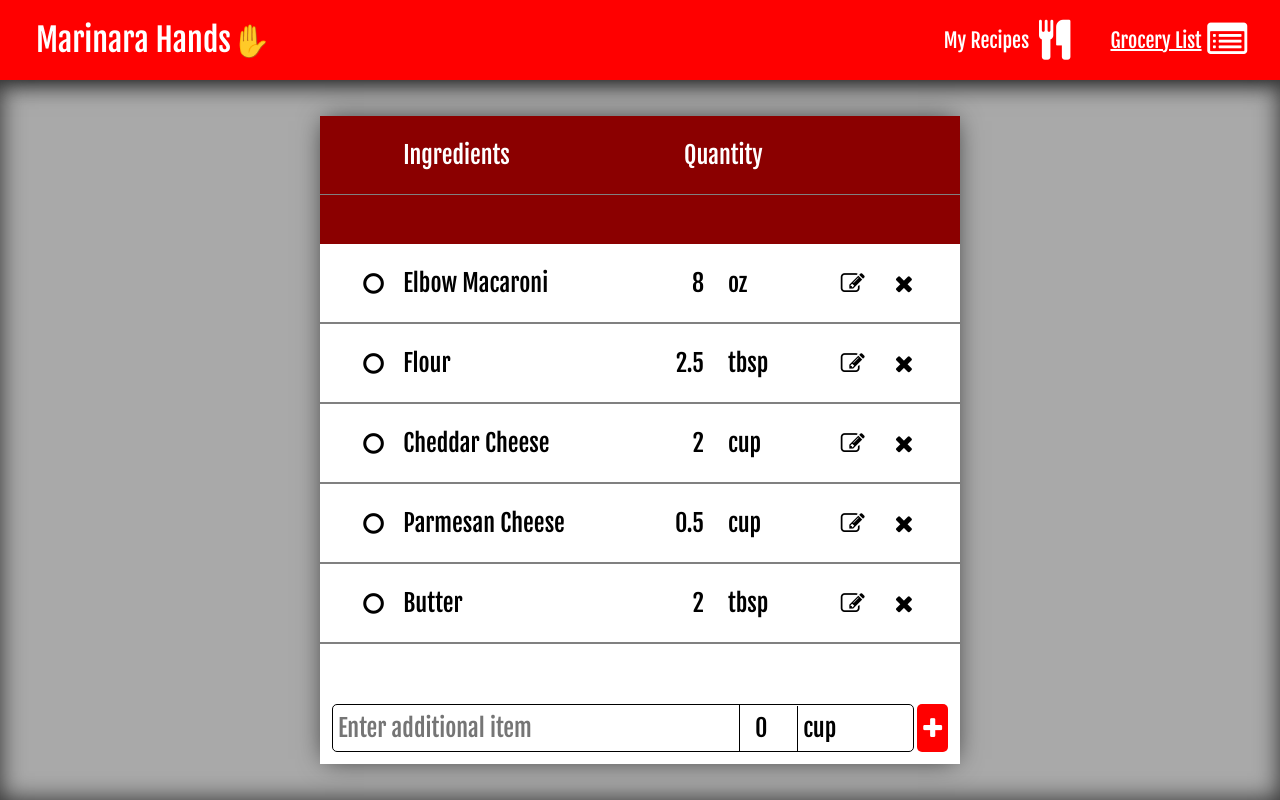
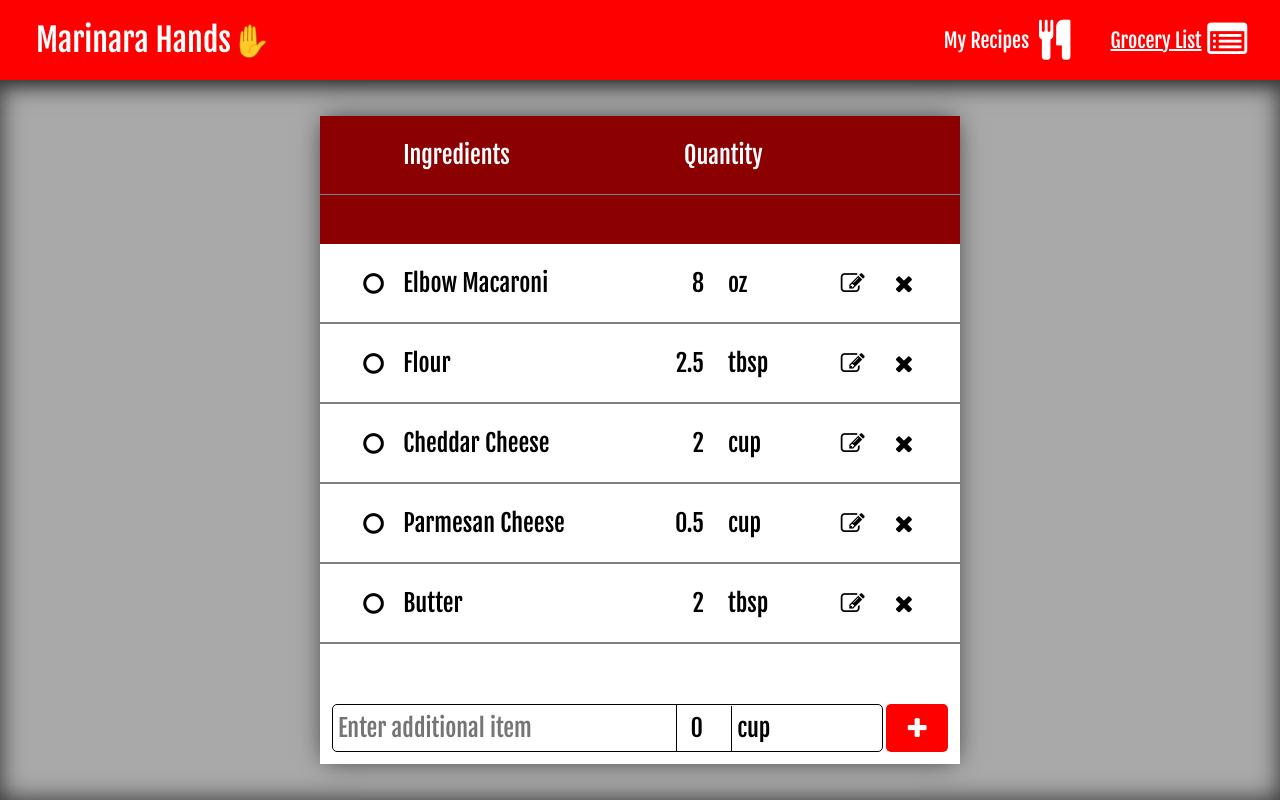
Before and after one commit to mgmolisani/cs5340-final-project, a React (Create React App) app: page /groceries in a window 1280 px wide. Built offline with nearby package versions, Linux system fonts and the light colour scheme.

Commit message:
changed width of grocery form fields

```diff
--- a/src/components/GroceryListDesktop.js
+++ b/src/components/GroceryListDesktop.js
@@ -158,7 +158,7 @@ export default class GroceryListDesktop
                         })}>
                             <input placeholder={'Enter additional item'}
                                    className={css({
-                                       width: '70%',
+                                       width: '62.5%',
                                        border: 'none',
                                        height: '100%',
                                        padding: 5,
@@ -193,7 +193,7 @@ export default class GroceryListDesktop
                             </select>
                         </div>
                         <button className={css({
-                            flex: '0 0 5%',
+                            flex: '0 0 10%',
                             marginLeft: 3,
                             color: 'white',
                             backgroundColor: 'red',
```
